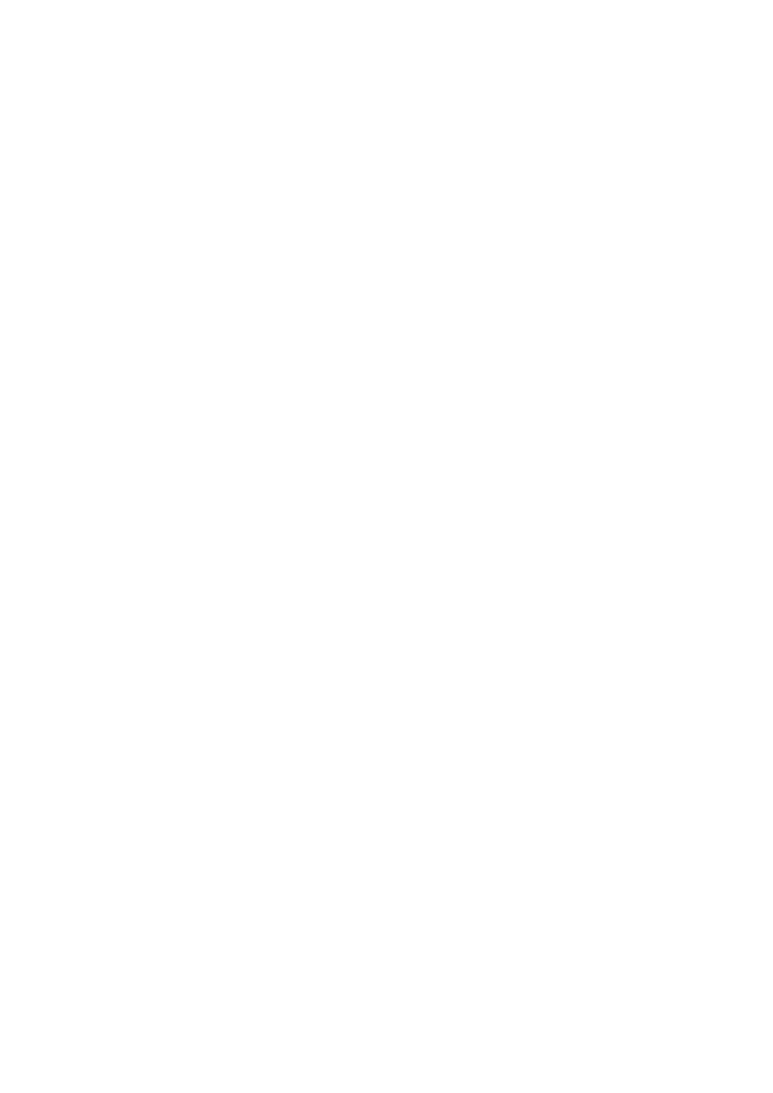
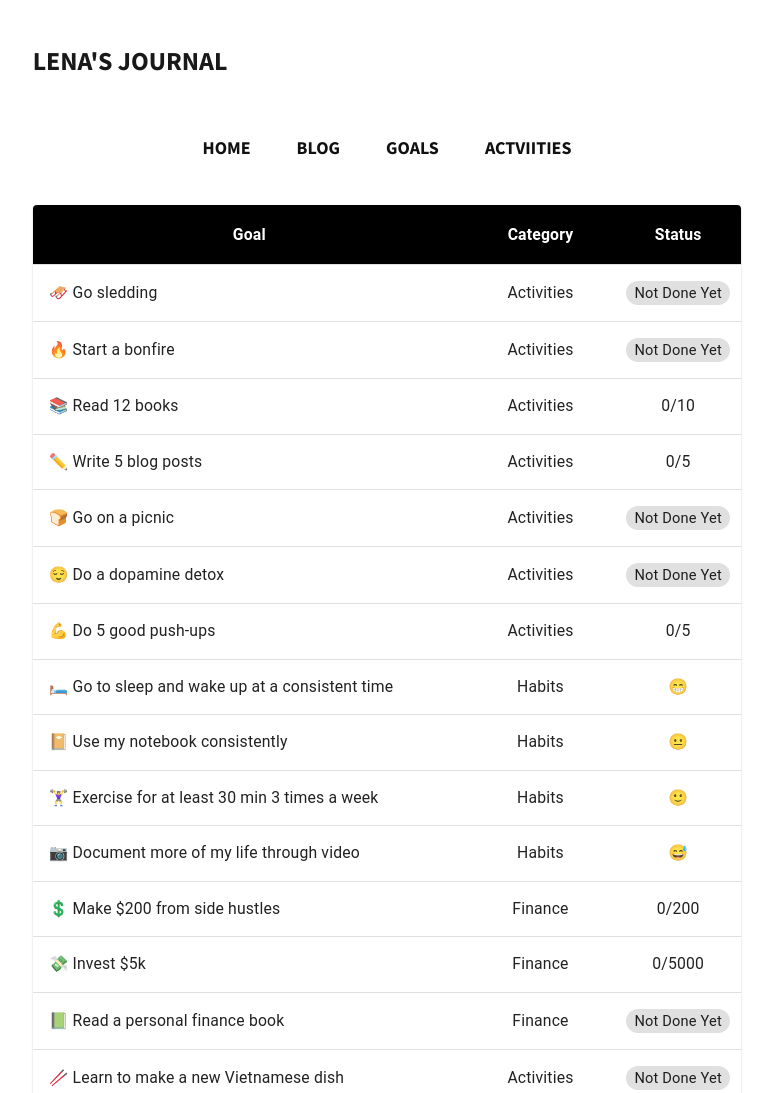
Before and after one commit to LenaNguyen/personal-blog, a Gatsby site: page /goals in a window 1280 px wide. Before the commit this address had no page. Shown: the top 1093 px of the page, without its empty margins (253-1026 px from the left). Before the commit the page ends 800 px from the top, so only its background shows below. Built offline with nearby package versions, Linux system fonts and the light colour scheme; Gatsby itself is replaced by a stand-in of ours; some packages are replaced by stand-ins of ours.

Commit message:
Change to minimalist (#2)
* goals cms

* goals cms

* WIP

* goals table

```diff
--- a/gatsby-config.js
+++ b/gatsby-config.js
@@ -75,6 +75,13 @@ module.exports = {
       },
     },
     {
+      resolve: `gatsby-source-filesystem`,
+      options: {
+        path: `${__dirname}/content/goals`,
+        name: `goals`,
+      },
+    },
+    {
       resolve: `gatsby-plugin-mdx`,
       options: {
         extensions: [".mdx", ".md"],
--- a/package.json
+++ b/package.json
@@ -10,6 +10,7 @@
   "dependencies": {
     "@fontsource/pt-serif": "^4.1.0",
     "@fontsource/source-sans-pro": "^4.1.0",
+    "@material-ui/core": "^4.11.2",
     "@mdx-js/mdx": "^1.5.1",
     "@mdx-js/react": "^1.5.1",
     "babel-plugin-styled-components": "^1.10.0",
--- a/src/components/bio.js
+++ b/src/components/bio.js
@@ -16,7 +16,7 @@ function Bio() {
         const { author, social } = data.site.siteMetadata
         return (
           <p>
-            <span role="image" alt="writing hand emoji">
+            <span role="img" aria-label="writing hand emoji">
               ✍️{"	"}
             </span>
             Written by <strong>{author}</strong>.{` `}
--- /dev/null
+++ b/src/components/goals/binaryGoalStatus.jsx
@@ -0,0 +1,8 @@
+import React from 'react';
+import {Chip} from '@material-ui/core';
+
+const BinaryGoalStatus = ({completed}) => {
+	return <Chip size="small" label={completed ? "Done" : "Not Done Yet"}/>
+}
+
+export default BinaryGoalStatus;
--- /dev/null
+++ b/src/components/goals/goalsTable.jsx
@@ -0,0 +1,65 @@
+import React from 'react';
+import { makeStyles } from '@material-ui/core/styles';
+import {Table as MuiTable} from '@material-ui/core';
+import TableBody from '@material-ui/core/TableBody';
+import TableCell from '@material-ui/core/TableCell';
+import TableContainer from '@material-ui/core/TableContainer';
+import TableHead from '@material-ui/core/TableHead';
+import TableRow from '@material-ui/core/TableRow';
+import Paper from '@material-ui/core/Paper';
+import {Box} from '@material-ui/core';
+import {goalTypes} from '../../utils/constants';
+import BinaryGoalStatus from './binaryGoalStatus';
+import QualitativeGoalStatus from './qualitativeGoalStatus';
+import QuantitativeGoalStatus from './quantitativeGoalStatus';
+
+const useStyles = makeStyles((theme) => ({
+	head: {
+		backgroundColor: theme.palette.common.black,
+		color: theme.palette.common.white
+	},
+}));
+
+const getStatusByType = (goal) => {
+	switch(goal.type.toLowerCase()) {
+		case goalTypes.BINARY:
+			return <BinaryGoalStatus completed={Boolean(goal.completed)}/>
+		case goalTypes.QUALITATIVE:
+			return <QualitativeGoalStatus status={goal.status} />
+		case goalTypes.QUANTITATIVE:
+			return <QuantitativeGoalStatus total={goal.total} num_completed={goal.num_completed} />
+		default:
+			return <div>Missing</div>
+	}
+}
+
+const GoalsTable = ({headers, rows}) => {
+  const classes = useStyles();
+
+  return (
+    <TableContainer component={Paper}>
+      <MuiTable aria-label="goals table">
+        <TableHead>
+          <TableRow>
+			  {headers.map(header => (
+				  <TableCell className={classes.head} align="center" key={header}><strong>{header}</strong></TableCell>
+			  ))}
+          </TableRow>
+        </TableHead>
+        <TableBody>
+          {rows.map((row) => (
+            <TableRow key={row.title}>
+              <TableCell align="left" component="th" scope="row">
+                <Box ml={2}>{row.title}</Box>
+              </TableCell>
+              <TableCell align="center">{row.tags[0]}</TableCell>
+              <TableCell align="center">{getStatusByType(row)}</TableCell>
+            </TableRow>
+          ))}
+        </TableBody>
+      </MuiTable>
+    </TableContainer>
+  );
+}
+
+export default GoalsTable;
--- /dev/null
+++ b/src/components/goals/qualitativeGoalStatus.jsx
@@ -0,0 +1,25 @@
+import React from 'react';
+
+const getEmoji = (status) => {
+	console.log(status)
+	switch(status) {
+		case "1":
+			return (<span role="img" aria-label="frown">☹️</span>)
+		case "2":
+			return (<span role="img" aria-label="slight frown">😐</span>)
+		case "3":
+			return (<span role="img" aria-label="sweat smile">😅</span>)
+		case "4":
+			return (<span role="img" aria-label="smile">🙂</span>)
+		case "5":
+			return (<span role="img" aria-label="beaming smile">😁</span>)
+		default:
+			return "oops"
+	}
+}
+
+const QualitativeGoalStatus = ({status}) => {
+	return getEmoji(status)
+}
+
+export default QualitativeGoalStatus;
--- /dev/null
+++ b/src/components/goals/quantitativeGoalStatus.jsx
@@ -0,0 +1,7 @@
+import React from 'react';
+
+const QuantitativeGoalStatus = ({total, num_completed}) => {
+	return <span>{num_completed || 0}/{total}</span>
+}
+
+export default QuantitativeGoalStatus;
--- a/src/components/navbarLinks.js
+++ b/src/components/navbarLinks.js
@@ -27,7 +27,7 @@ const NavbarLinks = () => {
     <>
       <NavItem to="/">HOME</NavItem>
       <NavItem to="/blog">BLOG</NavItem>
-      <NavItem to="/">GOALS</NavItem>
+      <NavItem to="/goals">GOALS</NavItem>
       <NavItem to="/404">ACTVIITIES</NavItem>
     </>
   )
--- a/src/pages/404.js
+++ b/src/pages/404.js
@@ -13,7 +13,11 @@ class NotFoundPage extends React.Component {
       <Layout location={this.props.location} title={siteTitle}>
         <SEO title="404: Not Found" />
         <h1>Not Found</h1>
-        <p>You just hit a route that doesn&#39;t exist... the sadness.</p>
+        <p>Whoops, you may be lost. This page does not exist!</p>
+        <em>
+          You and I will be lost and found a thousand times along this cobbled
+          road of us. -Atticus
+        </em>
       </Layout>
     )
   }
--- /dev/null
+++ b/src/pages/goals.js
@@ -0,0 +1,53 @@
+import React from "react"
+import { graphql } from "gatsby"
+
+import Layout from "../components/layout"
+import GoalsTable from "../components/goals/goalsTable"
+
+class Blog extends React.Component {
+  render() {
+    const {
+      list: goalsList,
+      title: listTitle,
+    } = this.props.data.allFile.edges[0].node.childMdx.frontmatter
+    const { title } = this.props.data.site.siteMetadata
+    const headers = ["Goal", "Category", "Status"]
+    return (
+      <Layout location={this.props.location} title={title}>
+        <GoalsTable headers={headers} rows={goalsList} />
+      </Layout>
+    )
+  }
+}
+
+export default Blog
+
+export const pageQuery = graphql`
+  query {
+    site {
+      siteMetadata {
+        title
+      }
+    }
+    allFile(filter: { sourceInstanceName: { eq: "goals" } }) {
+      edges {
+        node {
+          childMdx {
+            frontmatter {
+              title
+              list {
+                num_complete
+                completed
+                status
+                tags
+                title
+                total
+                type
+              }
+            }
+          }
+        }
+      }
+    }
+  }
+`
--- /dev/null
+++ b/src/utils/constants.js
@@ -0,0 +1,5 @@
+export const goalTypes = {
+  BINARY: "binary",
+  QUANTITATIVE: "quantitative",
+  QUALITATIVE: "qualitative",
+}
--- /dev/null
+++ b/src/utils/goalsHelper.js
@@ -0,0 +1,5 @@
+export const getQuantitativeStatus = (total, num_completed) => {}
+
+export const getBinaryStatus = completed => {}
+
+export const getQualitativeStatus = rating => {}
```
Also changed, not shown: static/admin/config.yml (+49 -8 lines), 1 other file.
